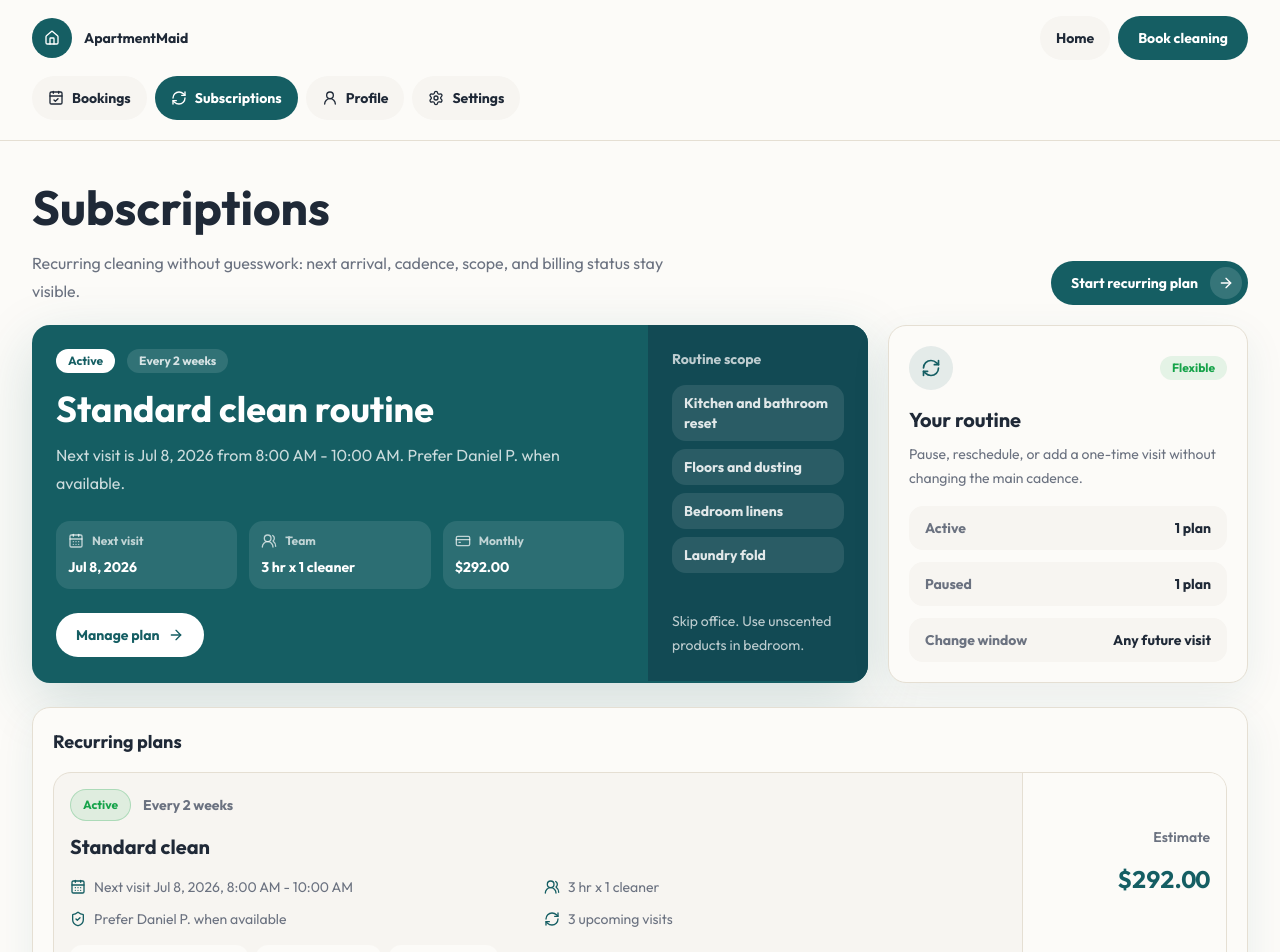
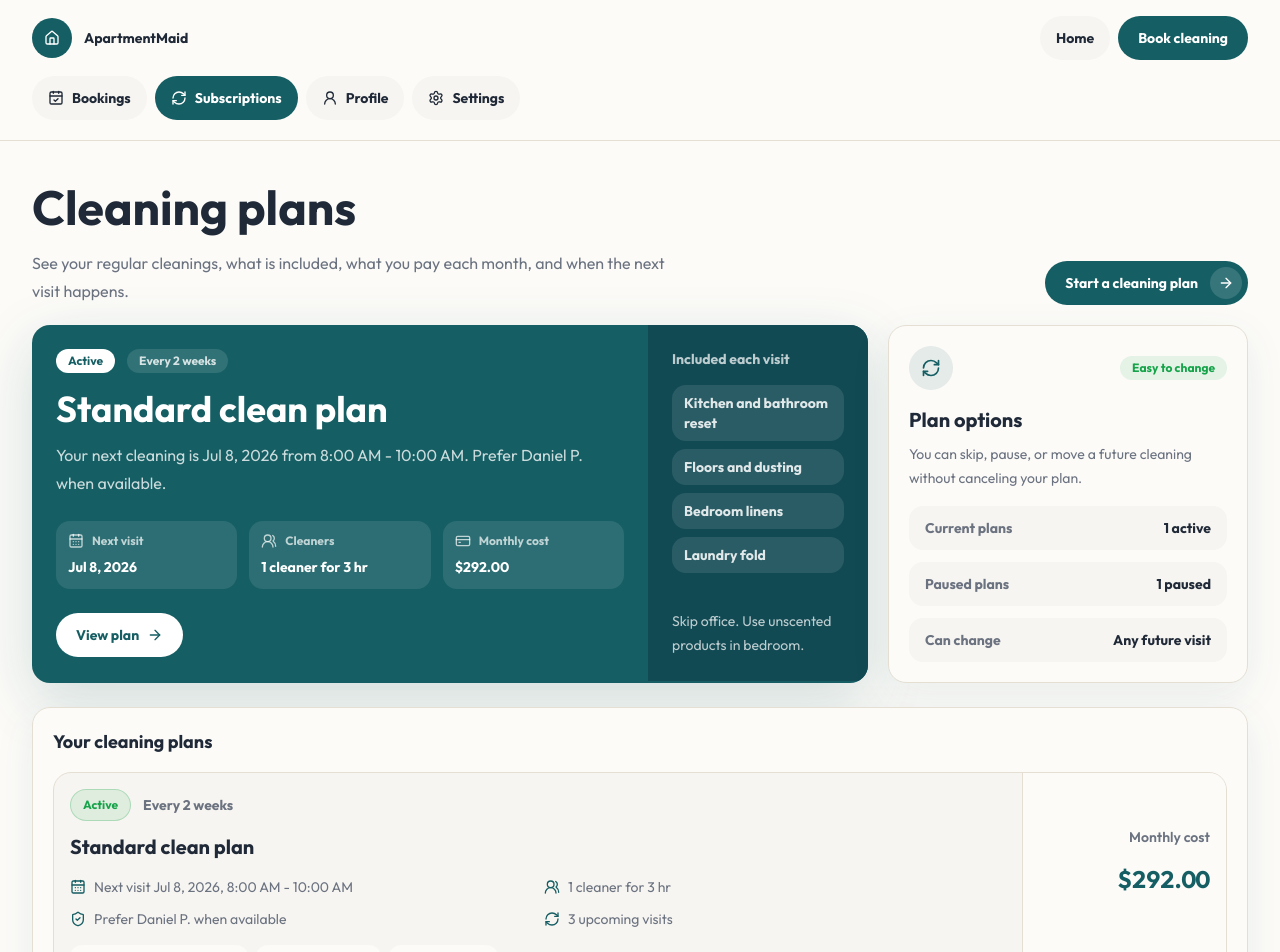
Before and after one commit to anstond/maid-web-design, a Next.js app: page /account/subscriptions in a window 1280 px wide. Shown: the top 952 px of the page. Built offline with nearby package versions, Linux system fonts and the light colour scheme.

Commit message:
refactor: simplify copy and improve clarity on subscription account pages

```diff
--- a/src/app/account/subscriptions/page.tsx
+++ b/src/app/account/subscriptions/page.tsx
@@ -12,9 +12,9 @@ export default function SubscriptionsPage() {
   return (
     <>
       <PageHeader
-        title="Subscriptions"
-        description="Recurring cleaning without guesswork: next arrival, cadence, scope, and billing status stay visible."
-        action={<ActionLink href="/booking">Start recurring plan</ActionLink>}
+        title="Cleaning plans"
+        description="See your regular cleanings, what is included, what you pay each month, and when the next visit happens."
+        action={<ActionLink href="/booking">Start a cleaning plan</ActionLink>}
       />
 
       <div className="grid gap-5 lg:grid-cols-[minmax(0,1fr)_360px]">
@@ -25,26 +25,26 @@ export default function SubscriptionsPage() {
                 <span className="rounded-full bg-primary-foreground px-3 py-1 text-xs font-bold capitalize text-primary">{nextPlan.status.replaceAll("_", " ")}</span>
                 <span className="rounded-full bg-primary-foreground/12 px-3 py-1 text-xs font-bold text-primary-foreground/80">{nextPlan.cadence}</span>
               </div>
-              <h2 className="mt-4 text-3xl font-bold tracking-normal md:text-4xl">{nextPlan.service} routine</h2>
+              <h2 className="mt-4 text-3xl font-bold tracking-normal md:text-4xl">{nextPlan.service} plan</h2>
               <p className="mt-3 max-w-[58ch] text-base leading-7 text-primary-foreground/78">
-                Next visit is {formatAccountDate(nextPlan.nextVisit)} from {nextPlan.arrivalWindow}. {nextPlan.cleanerPreference}.
+                Your next cleaning is {formatAccountDate(nextPlan.nextVisit)} from {nextPlan.arrivalWindow}. {nextPlan.cleanerPreference}.
               </p>
               <div className="mt-6 grid gap-3 sm:grid-cols-3">
                 <HeroFact icon={<CalendarDays className="size-4" />} label="Next visit" value={formatAccountDate(nextPlan.nextVisit)} />
-                <HeroFact icon={<UsersRound className="size-4" />} label="Team" value={nextPlan.team} />
-                <HeroFact icon={<CreditCard className="size-4" />} label="Monthly" value={`$${nextPlan.monthlyEstimate.toFixed(2)}`} />
+                <HeroFact icon={<UsersRound className="size-4" />} label="Cleaners" value={formatTeam(nextPlan.team)} />
+                <HeroFact icon={<CreditCard className="size-4" />} label="Monthly cost" value={`$${nextPlan.monthlyEstimate.toFixed(2)}`} />
               </div>
               <Link
                 href={`/account/subscriptions/${nextPlan.id}`}
                 className="mt-6 inline-flex min-h-11 items-center justify-center gap-2 rounded-full bg-primary-foreground px-5 text-sm font-bold text-primary transition duration-300 ease-[cubic-bezier(0.32,0.72,0,1)] hover:bg-background focus-visible:outline-none focus-visible:ring-3 focus-visible:ring-primary-foreground/30 active:translate-y-px"
               >
-                Manage plan
+                View plan
                 <ArrowRight className="size-4" aria-hidden="true" />
               </Link>
             </div>
             <div className="grid content-between gap-4 bg-primary-hover p-5 sm:p-6">
               <div>
-                <p className="text-sm font-bold text-primary-foreground/72">Routine scope</p>
+                <p className="text-sm font-bold text-primary-foreground/72">Included each visit</p>
                 <div className="mt-4 grid gap-2">
                   {nextPlan.scope.slice(0, 4).map((item) => (
                     <span key={item} className="rounded-xl bg-primary-foreground/10 px-3 py-2 text-sm font-bold text-primary-foreground/86">
@@ -63,20 +63,20 @@ export default function SubscriptionsPage() {
             <div className="flex size-11 items-center justify-center rounded-full bg-primary/10 text-primary">
               <RefreshCw className="size-5" aria-hidden="true" />
             </div>
-            <span className="rounded-full bg-success/10 px-3 py-1 text-xs font-bold text-success">Flexible</span>
+            <span className="rounded-full bg-success/10 px-3 py-1 text-xs font-bold text-success">Easy to change</span>
           </div>
-          <h2 className="mt-4 text-xl font-bold text-text-primary">Your routine</h2>
-          <p className="mt-2 text-sm leading-6 text-text-secondary">Pause, reschedule, or add a one-time visit without changing the main cadence.</p>
+          <h2 className="mt-4 text-xl font-bold text-text-primary">Plan options</h2>
+          <p className="mt-2 text-sm leading-6 text-text-secondary">You can skip, pause, or move a future cleaning without canceling your plan.</p>
           <div className="mt-4 grid gap-3 text-sm">
-            <RoutineLine label="Active" value={`${activePlans.length} plan${activePlans.length === 1 ? "" : "s"}`} />
-            <RoutineLine label="Paused" value={`${pausedPlans.length} plan${pausedPlans.length === 1 ? "" : "s"}`} />
-            <RoutineLine label="Change window" value="Any future visit" />
+            <RoutineLine label="Current plans" value={`${activePlans.length} active`} />
+            <RoutineLine label="Paused plans" value={`${pausedPlans.length} paused`} />
+            <RoutineLine label="Can change" value="Any future visit" />
           </div>
         </aside>
       </div>
 
       <div className="mt-6 grid gap-6">
-        <SummaryCard title="Recurring plans">
+        <SummaryCard title="Your cleaning plans">
           <div className="grid gap-3">
             {activePlans.map((subscription) => (
               <SubscriptionListCard key={subscription.id} subscription={subscription} />
@@ -89,9 +89,9 @@ export default function SubscriptionsPage() {
 
         <section className="grid gap-4 rounded-2xl bg-surface-muted p-5 sm:grid-cols-[minmax(0,1fr)_auto] sm:items-center">
           <div>
-            <h2 className="text-xl font-bold text-text-primary">Add work without changing the routine</h2>
+            <h2 className="text-xl font-bold text-text-primary">Need an extra cleaning?</h2>
             <p className="mt-2 max-w-[62ch] text-sm leading-6 text-text-secondary">
-              Keep your recurring plan as-is and add a deep clean, move clean, or extra visit only when needed.
+              Keep your regular plan as-is and book a deep clean, move clean, or extra visit only when needed.
             </p>
           </div>
           <Link
@@ -117,7 +117,7 @@ function SubscriptionListCard({ subscription }: { subscription: (typeof subscrip
           <StatusPill status={subscription.status} />
           <span className="text-sm font-bold text-text-secondary">{subscription.cadence}</span>
         </div>
-        <h2 className="mt-3 text-xl font-bold text-text-primary">{subscription.service}</h2>
+        <h2 className="mt-3 text-xl font-bold text-text-primary">{subscription.service} plan</h2>
         <div className="mt-4 grid gap-3 text-sm text-text-secondary md:grid-cols-2">
           <span className="flex gap-2">
             <CalendarDays className="mt-0.5 size-4 text-primary" aria-hidden="true" />
@@ -125,7 +125,7 @@ function SubscriptionListCard({ subscription }: { subscription: (typeof subscrip
           </span>
           <span className="flex gap-2">
             <UsersRound className="mt-0.5 size-4 text-primary" aria-hidden="true" />
-            {subscription.team}
+            {formatTeam(subscription.team)}
           </span>
           <span className="flex gap-2">
             <ShieldCheck className="mt-0.5 size-4 text-primary" aria-hidden="true" />
@@ -146,11 +146,11 @@ function SubscriptionListCard({ subscription }: { subscription: (typeof subscrip
       </div>
 
       <div className="flex items-center justify-between gap-4 border-t border-border bg-surface p-4 lg:flex-col lg:items-end lg:justify-center lg:border-l lg:border-t-0">
-        <span className="text-sm font-semibold text-text-secondary">Estimate</span>
+        <span className="text-sm font-semibold text-text-secondary">Monthly cost</span>
         <span className="text-2xl font-bold text-primary">
           <Money value={subscription.monthlyEstimate} />
         </span>
-        <span className="text-sm font-bold text-primary opacity-100 transition lg:opacity-0 lg:group-hover:opacity-100">Manage</span>
+        <span className="text-sm font-bold text-primary opacity-100 transition lg:opacity-0 lg:group-hover:opacity-100">Open plan</span>
       </div>
     </Link>
   );
@@ -168,6 +168,15 @@ function HeroFact({ icon, label, value }: { icon: ReactNode; label: string; valu
   );
 }
 
+function formatTeam(team: string) {
+  const match = team.match(/^(.+?) x (\d+) (cleaners?)$/);
+
+  if (!match) return team;
+
+  const [, hours, cleanerCount, cleanerLabel] = match;
+  return `${cleanerCount} ${cleanerLabel} for ${hours}`;
+}
+
 function RoutineLine({ label, value }: { label: string; value: string }) {
   return (
     <div className="flex items-center justify-between gap-4 rounded-xl bg-surface-muted px-4 py-3">
```
